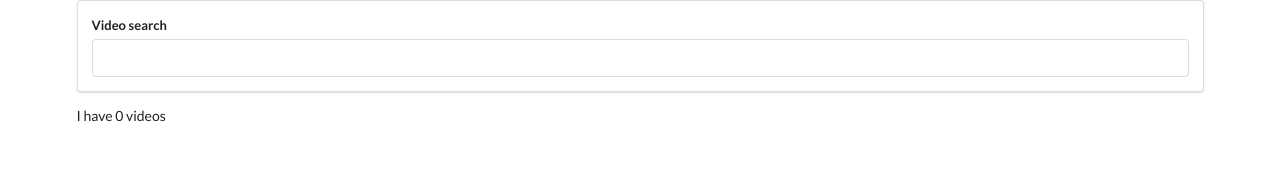
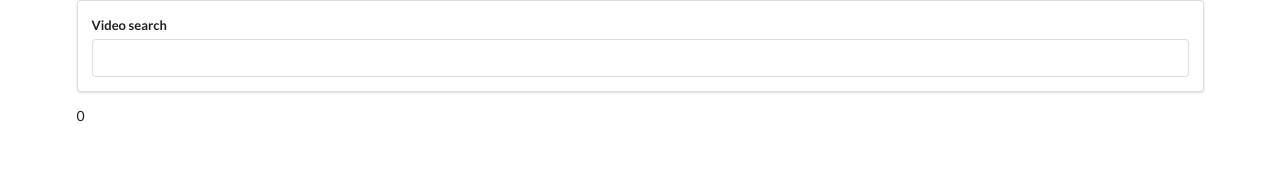
Before and after one commit to tomasklatt/umdemy-react-videos, a React (Create React App) app: page / in a window 1280 px wide. Shown: the top 196 px of the page. Built offline with nearby package versions, Linux system fonts and the light colour scheme.

Commit message:
intial commit

```diff
--- a/src/components/App.js
+++ b/src/components/App.js
@@ -1,6 +1,7 @@
 import React from 'react';
 import SearchBar from './SearchBar'
 import youtube from '../apis/Youtube'
+import VideoList from './VideoList'
 
 class App extends React.Component {
     state = {videos: []};
@@ -19,7 +20,7 @@
         return (
             <div className="ui container">
                 <SearchBar onFormSubmit={this.onTermSubmit}/>
-                <div>I have {this.state.videos.length} videos</div>
+                <div><VideoList videos = {this.state.videos}/></div>
             </div>
         );
     }
--- /dev/null
+++ b/src/components/VideoList.js
@@ -0,0 +1,7 @@
+import React from 'react';
+
+const VideoList = (props) => {
+    return <div>{props.videos.length}</div>
+}
+
+export default VideoList
```
Also changed, not shown: src/components/VideoItem.js (added, +7 -0 lines).
